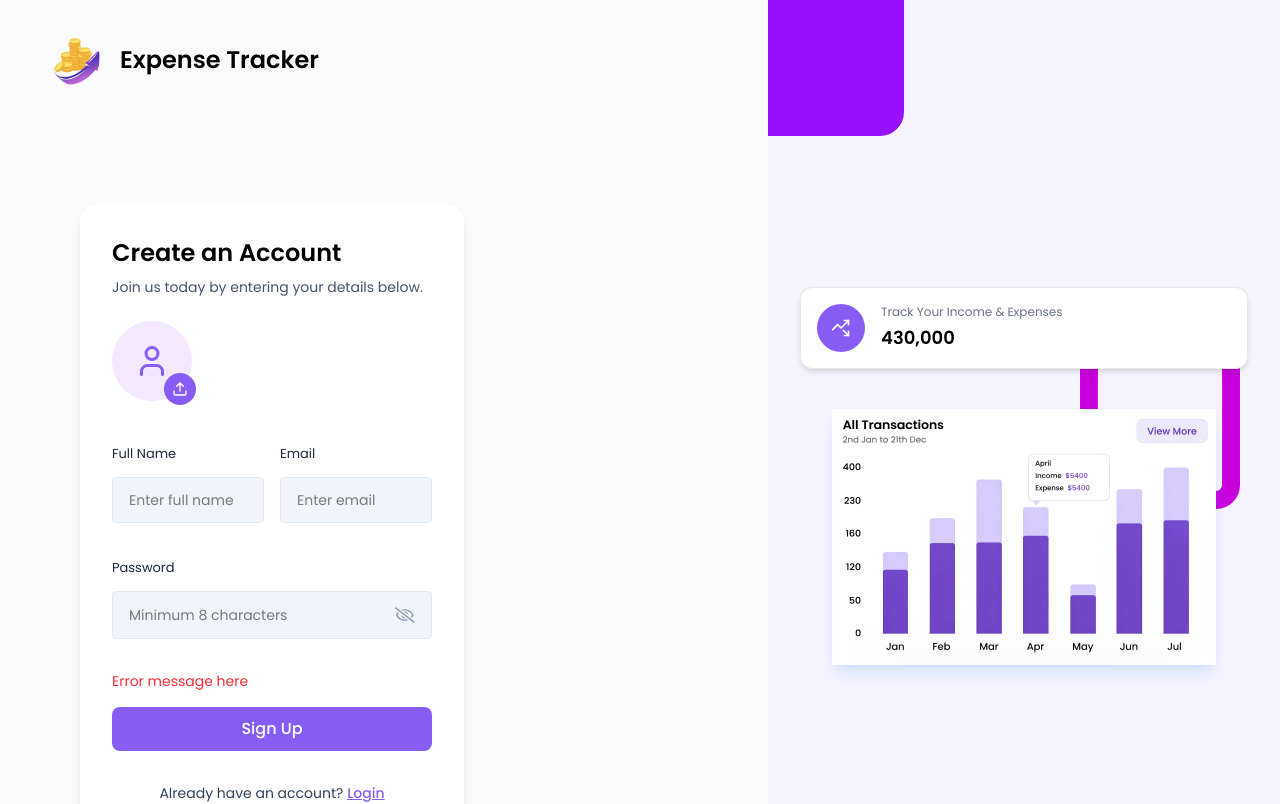
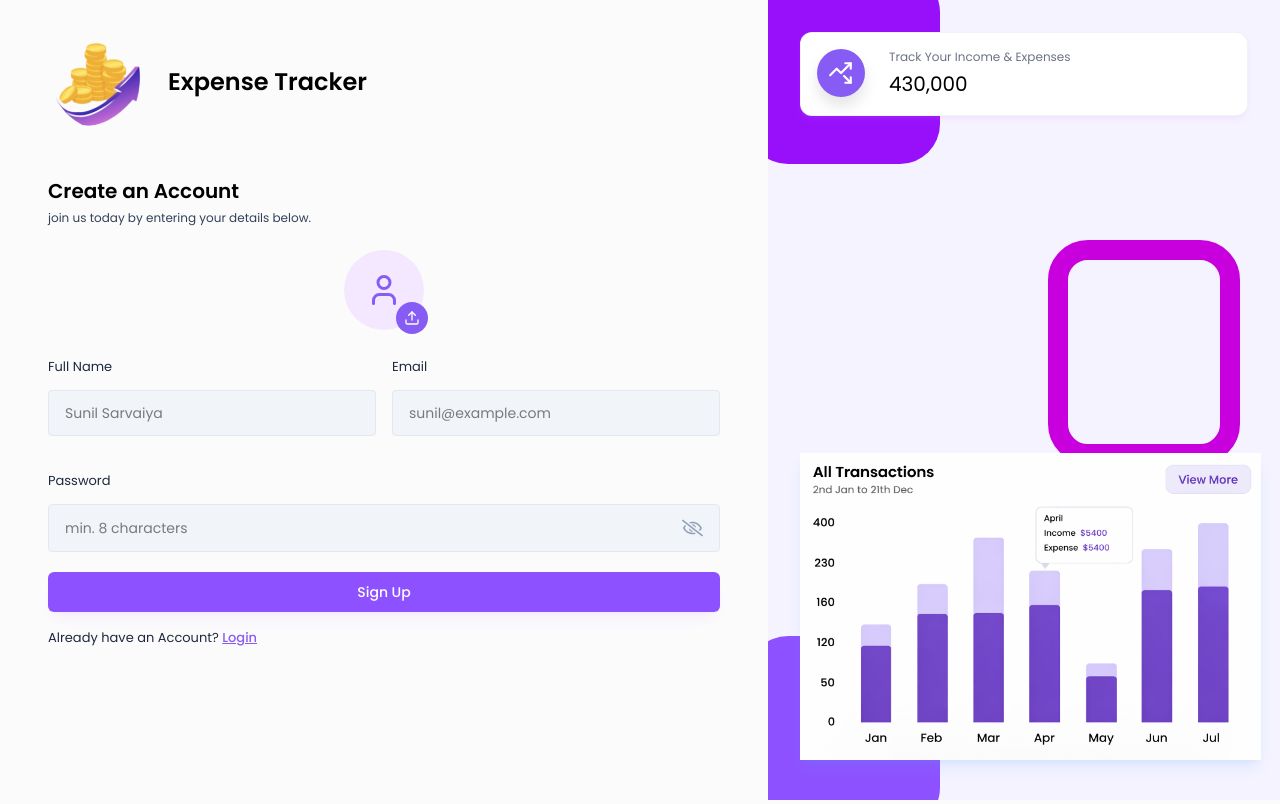
Before and after one commit to sarvaiya-sunil/SunExpenseMate, a React app in the folder frontend/: page /signup in a window 1280 px wide. Shown: the top 804 px of the page. Built offline with nearby package versions, Linux system fonts and the light colour scheme; the HTML template or start-up script is replaced by a standard one.

Commit message:
responsive 3

```diff
--- a/frontend/src/components/layouts/AuthLayout.jsx
+++ b/frontend/src/components/layouts/AuthLayout.jsx
@@ -1,51 +1,41 @@
 import React from "react";
+//import Card2 from "../../assets/Images/card2.png";
 import { LuTrendingUpDown } from "react-icons/lu";
 
 const AuthLayout = ({ children }) => {
   return (
-    <div className="min-h-screen flex flex-col md:flex-row">
-      {/* Left Section */}
-      <div className="w-full md:w-[60%] flex flex-col px-4 sm:px-6 lg:px-12 py-6 sm:py-8">
-        {/* Logo Header */}
-        <div className="flex items-center gap-4 mb-8">
+    <div className="flex">
+      <div className="w-screen h-screen md:w-[60vw] px-12 pt-8 pb-12">
+        <div className="flex items-center -mb-20">
           <img
             src="logo.png"
-            alt="Logo"
-            className="h-12 w-12 sm:h-14 sm:w-14 rounded-full object-cover"
+            className="h-25 w-25 rounded-full object-cover "
+            alt="LogoImage"
           />
-          <h2 className="text-xl sm:text-2xl font-semibold text-black">
+          <h2 className="text-2xl font-semibold text-black ml-5 ">
             Expense Tracker
           </h2>
         </div>
+        {children}
+      </div>
+      <div className="hidden md:block w-[40vw] h-screen bg-violet-50 bg-auth-bg-img bg-cover bg-no-repeat bg-center overflow-hidden p-8 relative">
+        <div className="h-48 w-48 rounded-[40px] bg-purple-600 absolute -top-7 -left-5"></div>
+        <div className="w-48 h-56 rounded-[40px] border-[20px] border-fuchsia-600 absolute top-[30%] right-10"></div>
+        <div className="w-48 h-48 rounded-[40px] bg-violet-500 absolute -bottom-7 -left-5"></div>
 
-        {/* Auth Content */}
-        <div className="flex-1">
-          <div className="w-full max-w-md">{children}</div>
-        </div>
-      </div>
-
-      {/* Right Section (Hidden on Mobile) */}
-      <div className="hidden md:flex md:w-[40%] relative bg-violet-50 bg-auth-bg-img bg-cover bg-no-repeat bg-center p-8 overflow-hidden">
-        {/* Decorative Shapes */}
-        <div className="absolute -top-6 -left-6 w-40 h-40 bg-purple-600 rounded-3xl" />
-        <div className="absolute top-1/3 right-10 w-40 h-48 border-[18px] border-fuchsia-600 rounded-3xl" />
-        <div className="absolute -bottom-6 -left-6 w-40 h-40 bg-violet-500 rounded-3xl" />
-
-        {/* Card Section */}
-        <div className="relative z-10 w-full flex flex-col justify-center">
+        <div className="grid grid-cols-1 z-20">
           <StatsInfoCard
             icon={<LuTrendingUpDown />}
             label="Track Your Income & Expenses"
             value="430,000"
             color="bg-primary"
           />
+        </div>
 
-          <img
-            src="card2.png"
-            alt="Card Preview"
-            className="mt-10 w-full max-w-xs lg:max-w-sm mx-auto shadow-lg shadow-blue-400/20"
-          />
-        </div>
+        <img
+          src="card2.png"
+          className="w-64 lg:w-[90%] absolute bottom-10 shadow-lg shadow-blue-400/15"
+        />
       </div>
     </div>
   );
@@ -55,15 +45,15 @@
 
 const StatsInfoCard = ({ icon, label, value, color }) => {
   return (
-    <div className="flex gap-4 bg-white p-4 rounded-xl shadow-md border border-gray-200">
+    <div className="flex gap-6 bg-white p-4 rounded-xl shadow-md shadow-purple-400/10 border border-gray-200/50 z-10">
       <div
-        className={`w-12 h-12 flex items-center justify-center text-xl text-white ${color} rounded-full`}
+        className={`w-12 h-12 flex items-center justify-center text-[26px] text-white ${color} rounded-full drop-shadow-xl`}
       >
         {icon}
       </div>
       <div>
         <h6 className="text-xs text-gray-500 mb-1">{label}</h6>
-        <span className="text-lg font-semibold">{value}</span>
+        <span className="text-[20px]">{value}</span>
       </div>
     </div>
   );
--- a/frontend/src/pages/Auth/Login.jsx
+++ b/frontend/src/pages/Auth/Login.jsx
@@ -60,57 +60,41 @@
 
   return (
     <AuthLayout>
-      <div className="w-full min-h-screen flex items-center justify-center px-4 sm:px-6 lg:px-8">
-        {/* Card Container */}
-        <div className="w-full max-w-md bg-white shadow-lg rounded-2xl p-6 sm:p-8">
-          <h3 className="text-xl sm:text-2xl font-semibold text-black text-center md:text-left">
-            Welcome Back
-          </h3>
-
-          <p className="text-sm text-slate-600 mt-2 mb-6 text-center md:text-left">
-            Please enter your details to log in
+      <div className="lg:w-[70%] h-3/4 md:h-full flex flex-col justify-center">
+        <h3 className="text-xl font-semibold text-black">Welcome Back</h3>
+        <p className="text-xs text-slate-700 mt-[5px] mb-6">
+          Please enter your detail to log in
         </p>
-
-          <form onSubmit={handleLogin} className="space-y-4">
+        <form onSubmit={handleLogin}>
           <Input
             value={email}
             onChange={(e) => setEmail(e.target.value)}
             label="Email Address"
             placeholder="sunil@example.com"
-              type="email"
+            type="text"
             autoComplete="off"
           />
-
           <Input
             value={password}
             onChange={(e) => setPassword(e.target.value)}
             label="Password"
-              placeholder="Minimum 8 characters"
+            placeholder="min. 8 characters"
             type="password"
             autoComplete="new-password"
           />
 
-            {error && (
-              <p className="text-red-500 text-sm text-center md:text-left">
-                {error}
-              </p>
-            )}
+          {error && <p className="text-red-500 text-xs pb-2.5">{error}</p>}
 
-            <button
-              type="submit"
-              className="w-full py-2.5 rounded-lg bg-primary text-white font-medium transition hover:opacity-90"
-            >
-              {loading ? "Logging in..." : "Login"}
+          <button type="submit" className="btn-primary">
+            {loading ? "logging in..." : "Login"}
           </button>
-
-            <p className="text-sm text-slate-700 text-center mt-4">
-              Don't have an account?{" "}
+          <p className="text-[13px] text-slate-800 mt-3">
+            Don't have an Account?
             <Link to="/signup" className="font-medium text-primary underline">
-                Sign Up
+              SignUp
             </Link>
           </p>
         </form>
-        </div>
       </div>
     </AuthLayout>
   );
--- a/frontend/src/pages/Auth/Signup.jsx
+++ b/frontend/src/pages/Auth/Signup.jsx
@@ -77,63 +77,50 @@
   };
   return (
     <AuthLayout>
-      <div className="w-full min-h-screen flex items-center justify-center px-4 sm:px-6 lg:px-8">
-        {/* Card Container */}
-        <div className="w-full max-w-md bg-white shadow-lg rounded-2xl p-6 sm:p-8">
-          <h3 className="text-xl sm:text-2xl font-semibold text-black text-center md:text-left">
-            Create an Account
-          </h3>
+      <div className="lg:w-100% h-auto md:h-full mt-10 md:mt-0 flex flex-col justify-center">
+        <h3 className="text-xl font-semibold text-black">Create an Account</h3>
+        <p className="text-xs text-slate-700 mt-[5px] mb-6">
+          join us today by entering your details below.
+        </p>
+        <form onSubmit={handleSignup}>
+          <ProfilePhotoSelector image={profilePic} setImage={setProfilePic} />
 
-          <p className="text-sm text-slate-600 mt-2 mb-6 text-center md:text-left">
-            Join us today by entering your details below.
-          </p>
-
-          <form className="space-y-4">
-            {/* Profile Photo */}
-            <div className="flex justify-center md:justify-start">
-              <ProfilePhotoSelector />
-            </div>
-
-            {/* Responsive Grid */}
           <div className="grid grid-cols-1 md:grid-cols-2 gap-4">
             <Input
+              value={fullName}
+              onChange={(e) => setFullName(e.target.value)}
               label="Full Name"
-                placeholder="Enter full name"
+              placeholder="Sunil Sarvaiya"
               type="text"
             />
-
-              <Input label="Email" placeholder="Enter email" type="email" />
-
-              <div className="md:col-span-2">
             <Input
+              value={email}
+              onChange={(e) => setEmail(e.target.value)}
+              label="Email"
+              placeholder="sunil@example.com"
+              type="text"
+            />
+            <div className="col-span-2">
+              <Input
+                value={password}
+                onChange={(e) => setPassword(e.target.value)}
                 label="Password"
-                  placeholder="Minimum 8 characters"
+                placeholder="min. 8 characters"
                 type="password"
               />
             </div>
           </div>
-
-            {/* Error Message */}
-            <p className="text-sm text-red-500 text-center md:text-left">
-              Error message here
-            </p>
-
-            {/* Button */}
-            <button
-              type="submit"
-              className="w-full py-2.5 rounded-lg bg-primary text-white font-medium transition hover:opacity-90"
-            >
-              Sign Up
+          {error && <p className="text-xs text-red-500 pb-2.5">{error}</p>}
+          <button type="submit" className="btn-primary">
+            {loading ? "Creating Account..." : "Sign Up"}
           </button>
-
-            <p className="text-sm text-slate-700 text-center mt-4">
-              Already have an account?{" "}
-              <span className="font-medium text-primary underline cursor-pointer">
+          <p className="text-[13px] text-slate-800 mt-3">
+            Already have an Account?{" "}
+            <Link to="/login" className="font-medium text-primary underline">
               Login
-              </span>
+            </Link>
           </p>
         </form>
-        </div>
       </div>
     </AuthLayout>
   );
```
Lines whose indentation alone changed are shown as unchanged.
